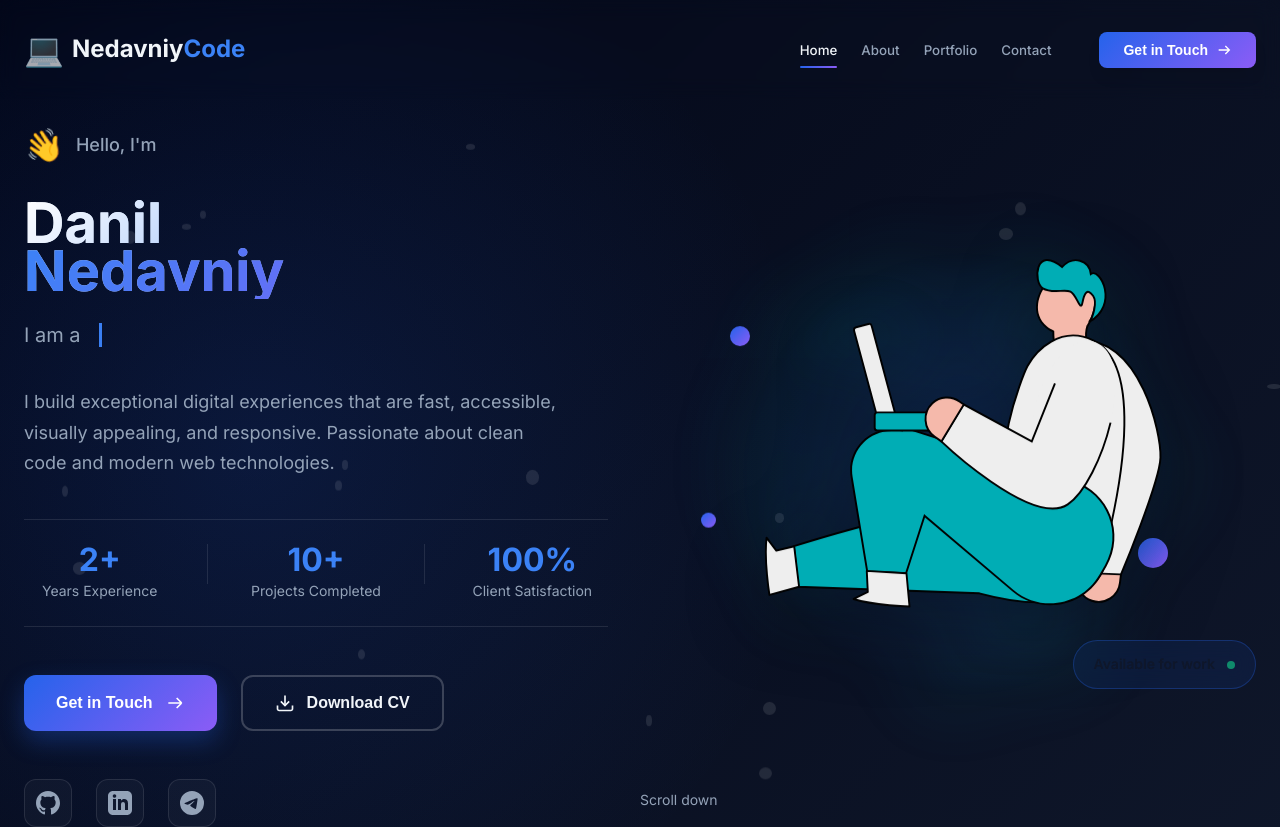
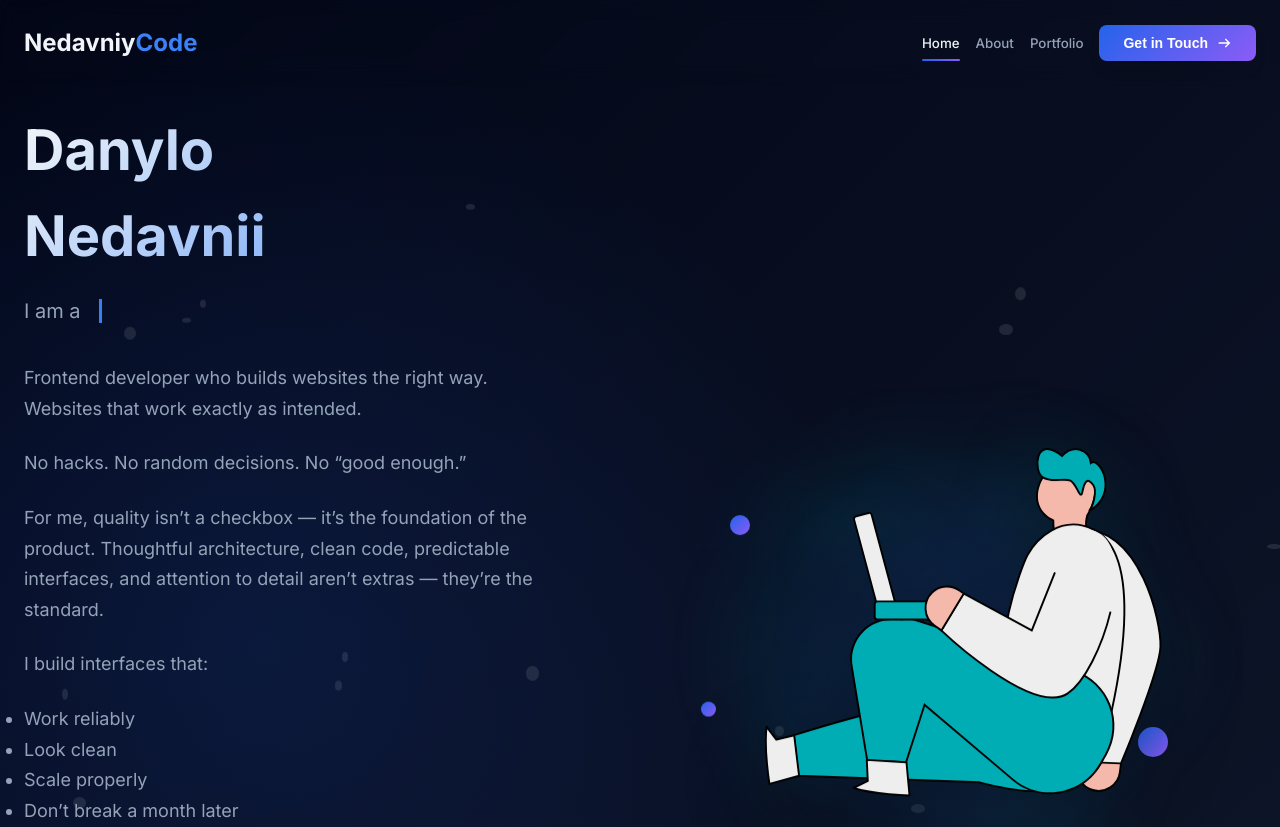
Before and after one commit to Nedavniy/NedavniyCode, a React (Vite) app: page / in a window 1280 px wide. Shown: the top 827 px of the page. Built offline with nearby package versions, Linux system fonts and the light colour scheme.

Commit message:
bug fixes & enchancements

```diff
--- a/src/components/Header.css
+++ b/src/components/Header.css
@@ -68,13 +68,12 @@
 .nav {
     display: flex;
     align-items: center;
-    gap: 2rem;
 }
 
 .nav-list {
     display: flex;
-    gap: 1.5rem;
     list-style: none;
+    gap: 1rem;
 }
 
 .nav-link {
@@ -88,8 +87,6 @@
     cursor: pointer;
     transition: color var(--transition);
     display: flex;
-    flex-direction: column;
-    align-items: center;
 }
 
 .nav-link:hover,
@@ -159,7 +156,7 @@
     transform: rotate(-45deg) translate(6px, -6px);
 }
 
-/* Мобильная версия */
+/* Mobile version */
 @media (max-width: 768px) {
     .menu-toggle {
         display: block;
@@ -167,7 +164,7 @@
 
     .nav {
         position: fixed;
-        top: 0;
+        top: 80px;
         left: 0;
         right: 0;
         bottom: 0;
@@ -188,7 +185,7 @@
     .nav-list {
         flex-direction: column;
         align-items: center;
-        gap: 2rem;
+        justify-content: center;
         margin-bottom: 2rem;
     }
 
--- a/src/components/Header.jsx
+++ b/src/components/Header.jsx
@@ -10,8 +10,7 @@ function Header() {
     const handleScroll = () => {
       setIsScrolled(window.scrollY > 50)
 
-      // Определяем активную секцию
-      const sections = ['home', 'about', 'projects', 'contact']
+      const sections = ['home', 'about', 'projects']
       const currentSection = sections.find(section => {
         const element = document.getElementById(section)
         if (element) {
@@ -48,8 +47,7 @@ function Header() {
   const navItems = [
     { id: 'home', label: 'Home' },
     { id: 'about', label: 'About' },
-    { id: 'projects', label: 'Portfolio' },
-    { id: 'contact', label: 'Contact' }
+    { id: 'projects', label: 'Portfolio' }
   ]
 
   return (
@@ -62,7 +60,6 @@ function Header() {
           tabIndex={0}
           onKeyDown={(e) => e.key === 'Enter' && scrollToSection('home')}
         >
-          <span className="logo-icon">💻</span>
           <span className="logo-text">
             Nedavniy<span className="logo-highlight">Code</span>
           </span>
--- a/src/components/Hero.css
+++ b/src/components/Hero.css
@@ -48,7 +48,7 @@
     align-items: center;
 }
 
-/* Контент */
+/* Content */
 .hero__content {
     opacity: 0;
     transform: translateY(30px);
@@ -93,34 +93,6 @@
     color: var(--text-secondary);
     font-size: 1.125rem;
     font-weight: 500;
-}
-
-.hero__title {
-    margin-bottom: 1rem;
-    animation: slideInLeft 0.8s ease 0.4s both;
-}
-
-.hero__name {
-    display: block;
-    font-size: 3.5rem;
-    font-weight: 800;
-    line-height: 1;
-    background: linear-gradient(135deg, #ffffff 0%, var(--primary-light) 100%);
-    -webkit-background-clip: text;
-    -webkit-text-fill-color: transparent;
-    background-clip: text;
-}
-
-.hero__surname {
-    display: block;
-    font-size: 3.5rem;
-    font-weight: 800;
-    line-height: 1;
-    background: linear-gradient(135deg, var(--primary-light) 0%, var(--secondary-purple) 100%);
-    -webkit-background-clip: text;
-    -webkit-text-fill-color: transparent;
-    background-clip: text;
-    margin-top: -0.5rem;
 }
 
 .hero__role {
@@ -324,7 +296,7 @@
     box-shadow: 0 10px 20px rgba(37, 99, 235, 0.3);
 }
 
-/* Изображения */
+/* Images */
 .hero__images {
     opacity: 0;
     transform: translateX(50px);
@@ -439,7 +411,9 @@
     animation: pulse 2s ease-in-out infinite;
 }
 
-/* Индикатор скролла */
+
+
+/* Scroll Indicator */
 .hero__scroll-indicator {
     position: absolute;
     bottom: 40px;
@@ -486,7 +460,7 @@
     }
 }
 
-/* Адаптивность */
+/* Mobile version */
 @media (max-width: 1024px) {
     .hero__container {
         grid-template-columns: 1fr;
--- a/src/components/Hero.jsx
+++ b/src/components/Hero.jsx
@@ -11,7 +11,7 @@ function Hero() {
   useEffect(() => {
     setIsVisible(true);
 
-    // Анимация смены текста
+
     const interval = setInterval(() => {
       setTextIndex((prev) => (prev + 1) % roles.length);
     }, 3000);
@@ -20,11 +20,11 @@ function Hero() {
   }, []);
 
   const handleDownloadCV = () => {
-    // Здесь можно добавить логику скачивания CV
+
     const link = document.createElement('a');
-    link.href = '/cv.pdf'; // Укажите путь к вашему CV
-    link.download = 'Nedavniy_Danil_CV.pdf';
-    link.click();
+    link.href = '/cv.pdf';
+    link.download = 'Nedavnii_Danylo_CV.pdf';
+    link.click()
   };
 
   const scrollToContact = () => {
@@ -53,14 +53,10 @@ function Hero() {
 
       <div className="container hero__container">
         <div className={`hero__content ${isVisible ? 'visible' : ''}`}>
-          <div className="hero__greeting">
-            <span className="hero__wave">👋</span>
-            <span className="hero__greeting-text">Hello, I'm</span>
-          </div>
 
           <h1 className="hero__title">
-            <span className="hero__name">Danil</span>
-            <span className="hero__surname">Nedavniy</span>
+            <p>Danylo</p>
+            <p><span className='hero__surname'>Nedavnii</span></p>
           </h1>
 
           <div className="hero__role">
@@ -80,11 +76,33 @@ function Hero() {
             <div className="role__cursor"></div>
           </div>
 
-          <p className="hero__description">
-            I build exceptional digital experiences that are fast, accessible,
-            visually appealing, and responsive. Passionate about clean code
-            and modern web technologies.
-          </p>
+          <div className="hero__description">
+            <p>
+              Frontend developer who builds websites the right way.
+              <br />
+              Websites that work exactly as intended.
+            </p>
+
+            <p>
+              No hacks. No random decisions. No “good enough.”
+            </p>
+
+            <p>
+              For me, quality isn’t a checkbox — it’s the foundation of the product.
+              Thoughtful architecture, clean code, predictable interfaces, and attention to detail aren’t extras — they’re the standard.
+            </p>
+
+            <p>I build interfaces that:</p>
+
+            <ul>
+              <li>Work <span className=''>reliably</span></li>
+              <li>Look clean</li>
+              <li>Scale properly</li>
+              <li>Don’t break a month later</li>
+            </ul>
+
+            <p>If it’s built — it’s built right.</p>
+        </div>
 
           <div className="hero__stats">
             <div className="stat__item">
--- a/src/index.css
+++ b/src/index.css
@@ -1,7 +1,7 @@
 @import url('https://fonts.googleapis.com/css2?family=Inter:wght@300;400;500;600;700&display=swap');
 
 :root {
-  /* Цветовая палитра */
+  /* Colors */
   --primary-blue: #2563eb;
   --primary-light: #3b82f6;
   --primary-dark: #1d4ed8;
@@ -76,7 +76,7 @@ section {
   padding: 6rem 0;
 }
 
-/* Типография */
+/* Typography */
 h1 {
   font-size: 3.5rem;
   font-weight: 800;
```
